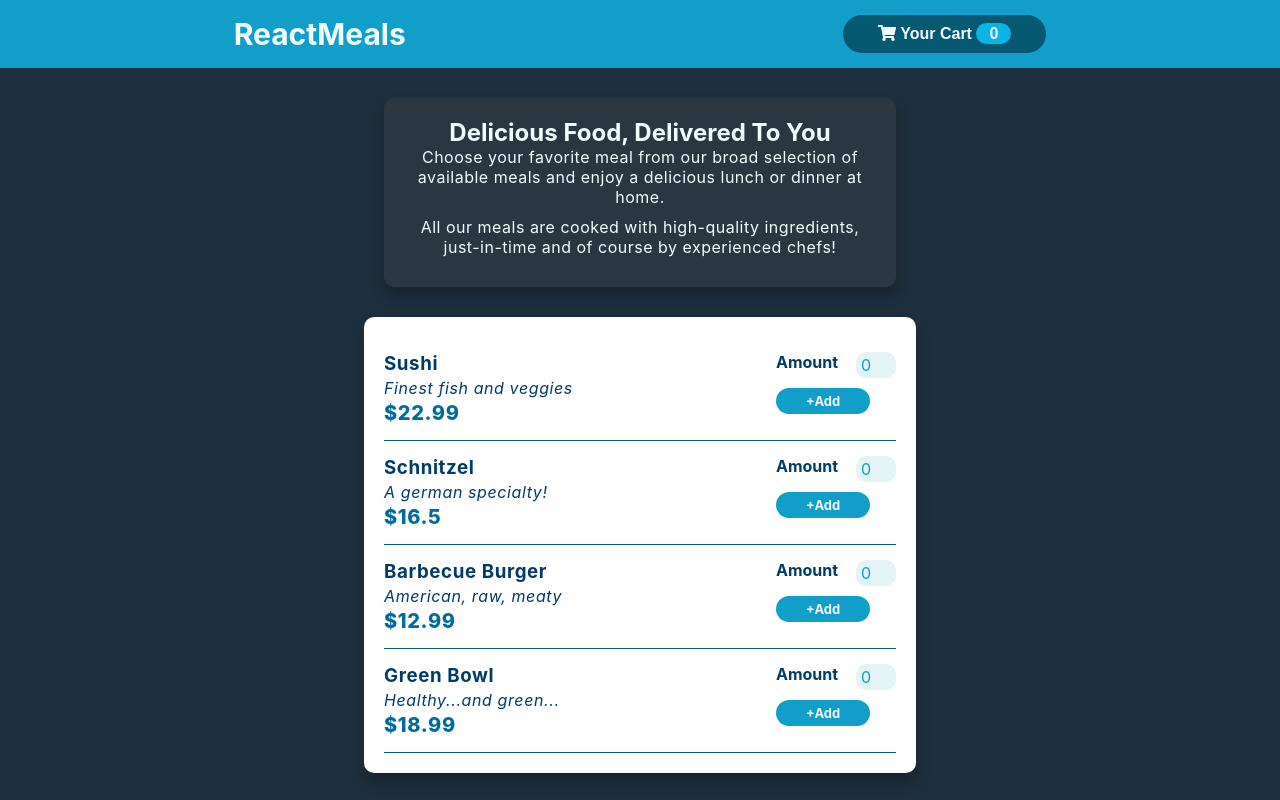
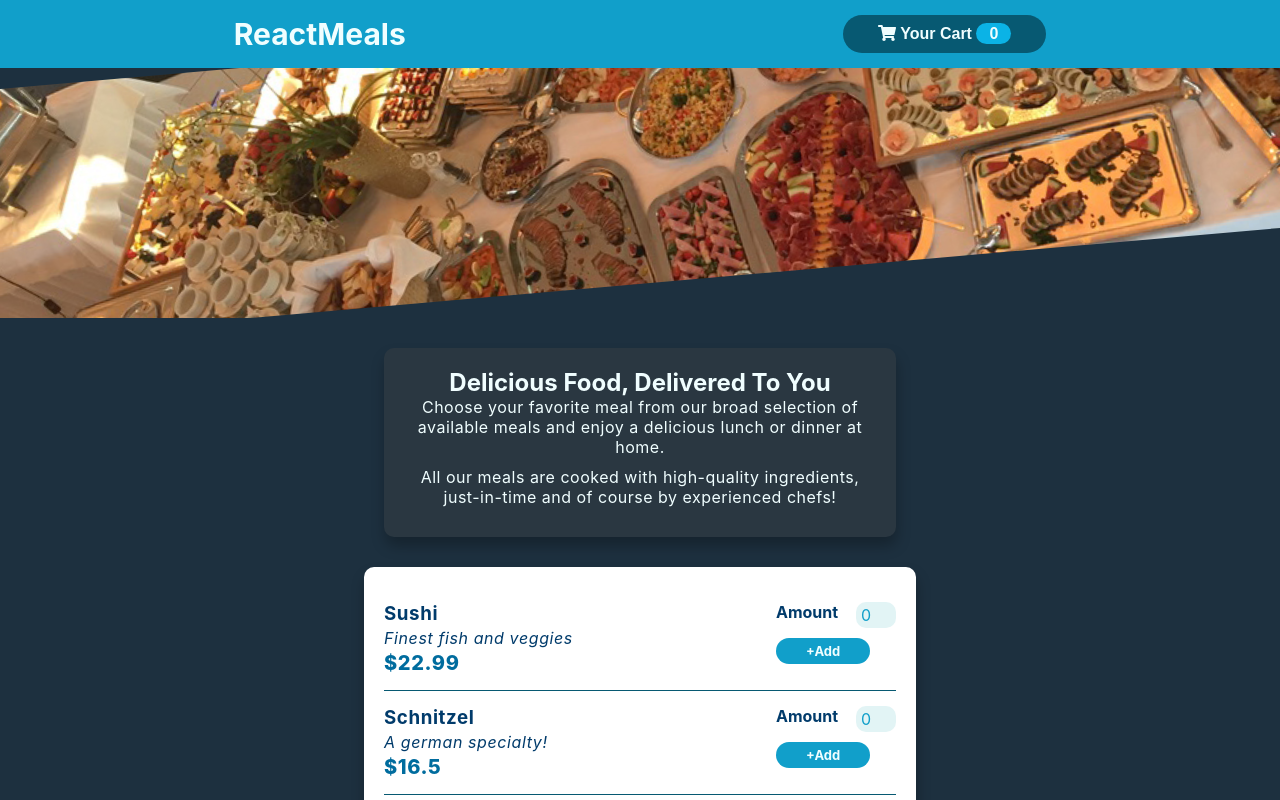
Before and after one commit to chisomebiDev/React-Meals, a React (Create React App) app: page / in a window 1280 px wide. Shown: the top 800 px of the page. Built offline with nearby package versions, Linux system fonts and the light colour scheme.

Commit message:
Added meals image

```diff
--- a/src/components/Navbar/Header.js
+++ b/src/components/Navbar/Header.js
@@ -2,6 +2,7 @@ import Cart from "./Cart";
 import styles from "./Header.module.css";
 import Modal from "../Modal/Modal";
 import { useState } from "react";
+import meals from "../../assets/meals.jpg";
 
 function Header() {
   const [showModal, setShowModal] = useState(false);
@@ -16,6 +17,9 @@ function Header() {
         <h1 className={styles.heading}>ReactMeals</h1>
         <Cart onClick={showModalHandler} />
       </header>
+      <div className={styles.mainImage}>
+        <img src={meals} alt="A table of food placed on a table" />
+      </div>
       {showModal && <Modal onClick={showModalHandler} />}
     </>
   );
--- a/src/components/Navbar/Header.module.css
+++ b/src/components/Navbar/Header.module.css
@@ -11,3 +11,17 @@
 .heading {
   font-size: 3rem;
 }
+
+.mainImage {
+  width: 100%;
+  height: 25rem;
+  z-index: 0;
+  overflow: hidden;
+}
+
+.mainImage img {
+  width: 110%;
+  height: 100%;
+  object-fit: cover;
+  transform: rotateZ(-5deg) translateY(-4rem) translateX(-1rem);
+}
```
Also changed, not shown: src/assets/meals.jpg (added).
